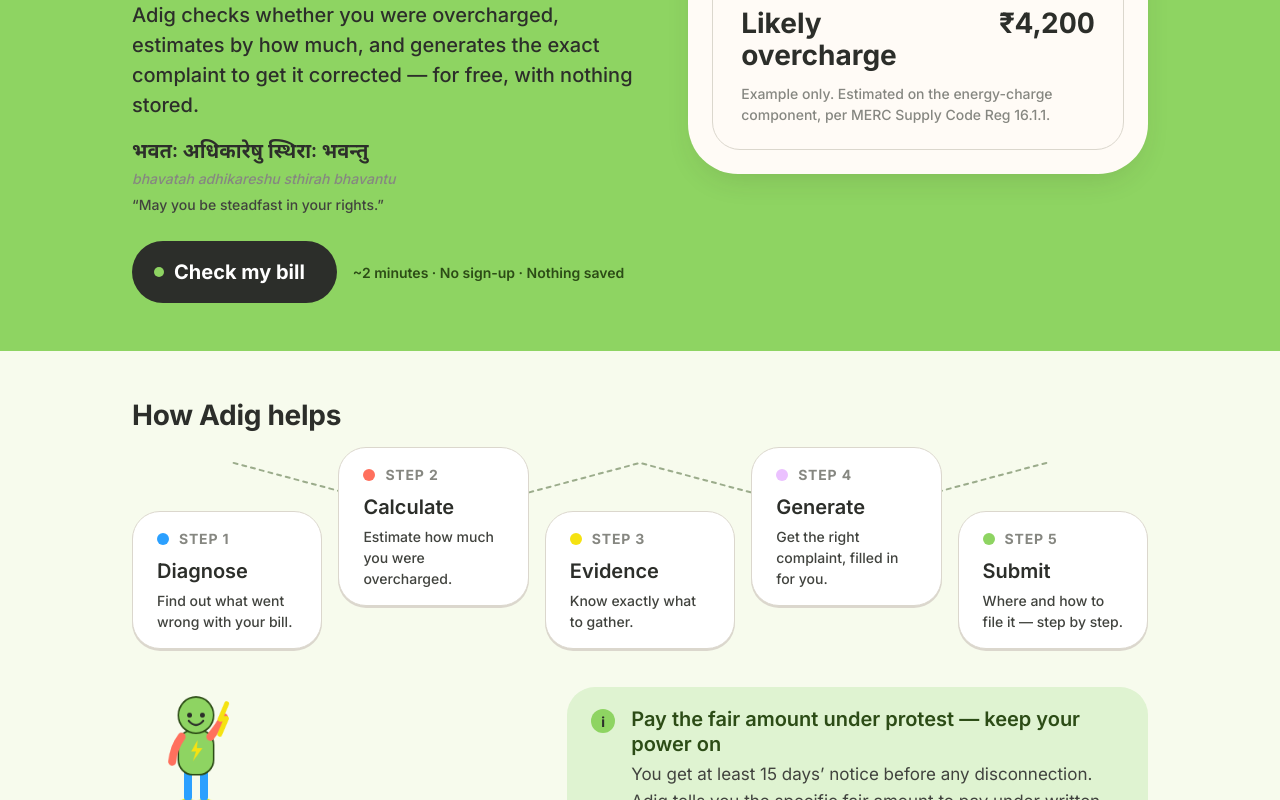
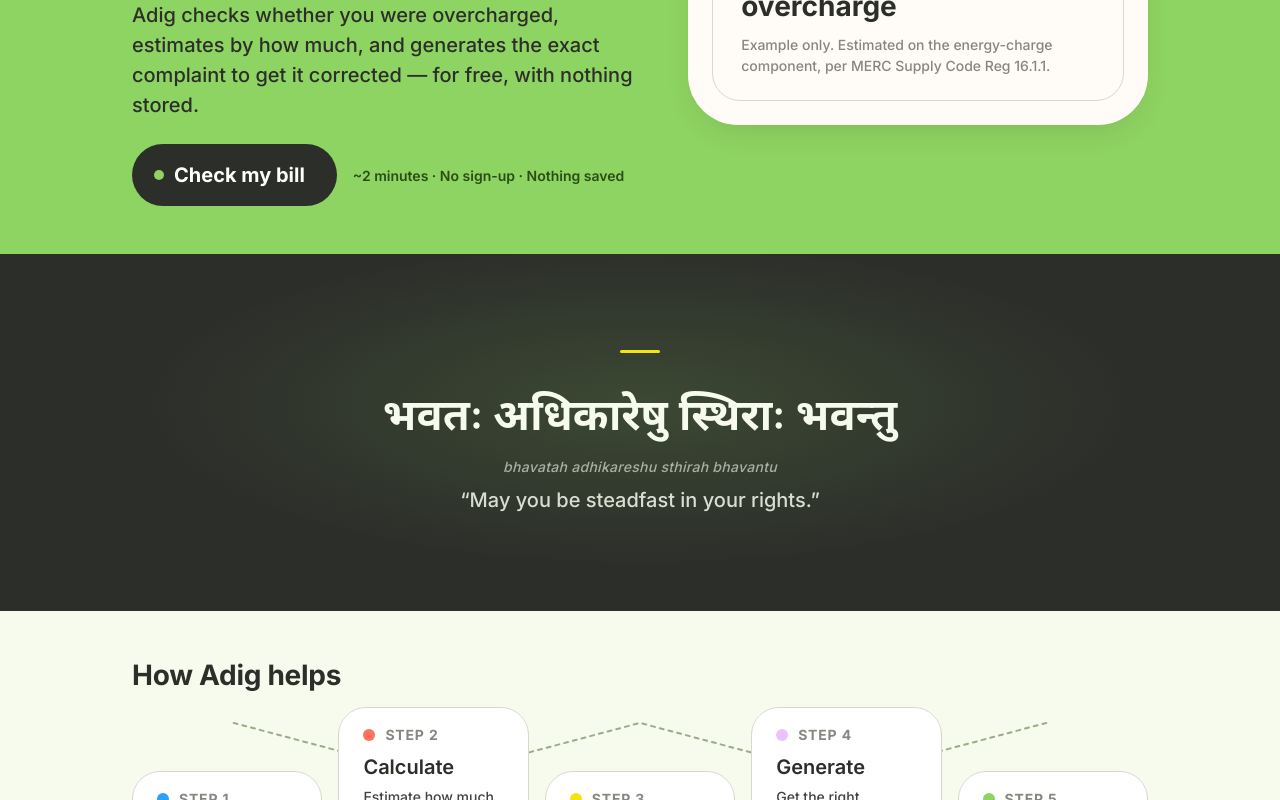
Before and after one commit to mithulsachdeo/adig-citizen-escalation-engine, a Next.js app: page / in a window 1280 px wide. Shown: the part 480-1280 px from the top of the page. Built offline with nearby package versions, Linux system fonts and the light colour scheme.

Commit message:
Move benediction to dedicated ink band after hero

```diff
--- a/src/app/page.tsx
+++ b/src/app/page.tsx
@@ -40,21 +40,6 @@
             <p style={{ font: "var(--text-lead)", color: "var(--ink)", maxWidth: 520 }}>
               {t("landing.lead")}
             </p>
-            {/* Sanskrit benediction (the brand meaning: "steadfast / unshakeable"). Stays Sanskrit in both
-                languages — it is already Devanagari and universal. */}
-            <p style={{ marginTop: "var(--space-4)", maxWidth: 520, lineHeight: 1.5 }}>
-              <span lang="sa" style={{ font: "var(--text-lead)", fontWeight: 600 }}>
-                भवतः अधिकारेषु स्थिराः भवन्तु
-              </span>
-              <br />
-              <span style={{ font: "var(--text-small)", fontStyle: "italic", color: "var(--ink-faint)" }}>
-                bhavatah adhikareshu sthirah bhavantu
-              </span>
-              <br />
-              <span style={{ font: "var(--text-small)", color: "var(--ink-soft)" }}>
-                “May you be steadfast in your rights.”
-              </span>
-            </p>
             <div style={{ display: "flex", flexWrap: "wrap", alignItems: "center", gap: "var(--space-4)", marginTop: "var(--space-5)" }}>
               <Link
                 href="/check"
@@ -91,6 +76,36 @@
               caption={t("landing.sampleCaption")}
             />
           </div>
+        </div>
+      </section>
+
+      {/* ---- Benediction: a reverent full-bleed moment after the hero. The brand meaning
+           ("steadfast / unshakeable") set as an inscription on ink, with a faint charged glow and a
+           single gold spark (the A-bolt motif). Stays Sanskrit in both languages (Devanagari is universal). ---- */}
+      <section style={{ position: "relative", background: "var(--ink)", paddingBlock: "clamp(3.5rem, 9vw, 6rem)", overflow: "hidden" }}>
+        {/* faint charged glow — the electricity motif, behind the text */}
+        <div
+          aria-hidden="true"
+          style={{
+            position: "absolute", inset: 0, pointerEvents: "none",
+            background: "radial-gradient(55% 65% at 50% 42%, rgba(142, 212, 98, 0.16), transparent 70%)",
+          }}
+        />
+        <div className="adig-wide" style={{ position: "relative", textAlign: "center" }}>
+          {/* a single spark — a short gold rule for the brand bolt (drawn, not a glyph) */}
+          <span
+            aria-hidden="true"
+            style={{ display: "inline-block", width: 40, height: 3, borderRadius: "var(--radius-pill)", background: "var(--accent-yellow)", marginBottom: "var(--space-5)" }}
+          />
+          <p lang="sa" style={{ font: "var(--text-h1)", lineHeight: 1.35, fontWeight: 600, color: "var(--canvas)", maxWidth: "18ch", marginInline: "auto" }}>
+            भवतः अधिकारेषु स्थिराः भवन्तु
+          </p>
+          <p style={{ font: "var(--text-small)", fontStyle: "italic", letterSpacing: "0.02em", color: "var(--canvas)", opacity: 0.6, marginTop: "var(--space-3)" }}>
+            bhavatah adhikareshu sthirah bhavantu
+          </p>
+          <p style={{ font: "var(--text-lead)", color: "var(--canvas)", opacity: 0.85, marginTop: "var(--space-2)" }}>
+            “May you be steadfast in your rights.”
+          </p>
         </div>
       </section>
 
```
